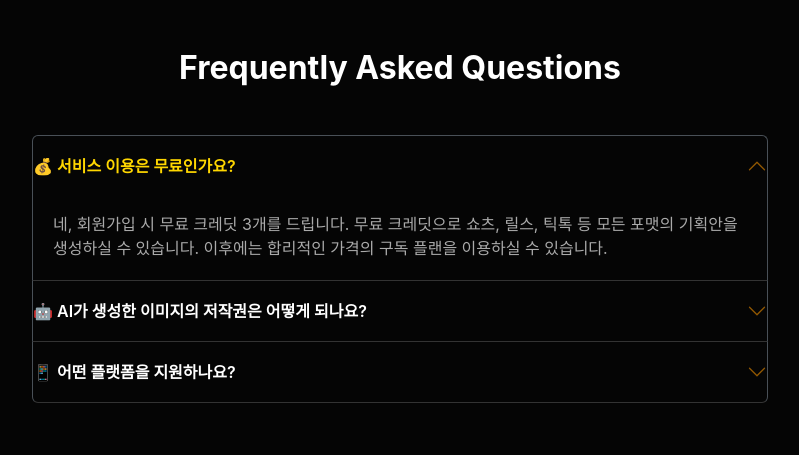
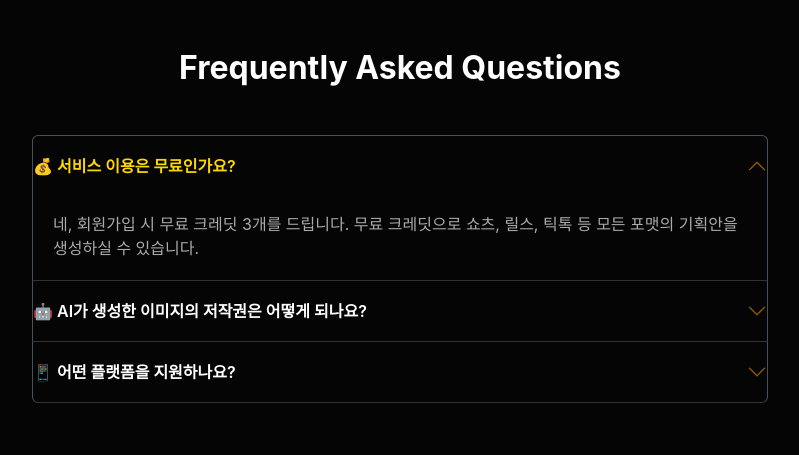
Before and after one commit to kennethahnnnn-crypto/ai-video-planner, a Flask app: page / in a window 1280 px wide. Shown: the part 1572-2027 px from the top of the page, without its empty margins (240-1039 px from the left). Run offline with Flask 3, Linux system fonts and the light colour scheme.

Commit message:
FAQ Comment slight change

```diff
--- a/templates/landing.html
+++ b/templates/landing.html
@@ -188,7 +188,7 @@
                         </h2>
                         <div id="faq1" class="accordion-collapse collapse show" data-bs-parent="#faqAccordion">
                             <div class="accordion-body">
-                                네, 회원가입 시 무료 크레딧 3개를 드립니다. 무료 크레딧으로 쇼츠, 릴스, 틱톡 등 모든 포맷의 기획안을 생성하실 수 있습니다. 이후에는 합리적인 가격의 구독 플랜을 이용하실 수 있습니다.
+                                네, 회원가입 시 무료 크레딧 3개를 드립니다. 무료 크레딧으로 쇼츠, 릴스, 틱톡 등 모든 포맷의 기획안을 생성하실 수 있습니다.
                             </div>
                         </div>
                     </div>
```
